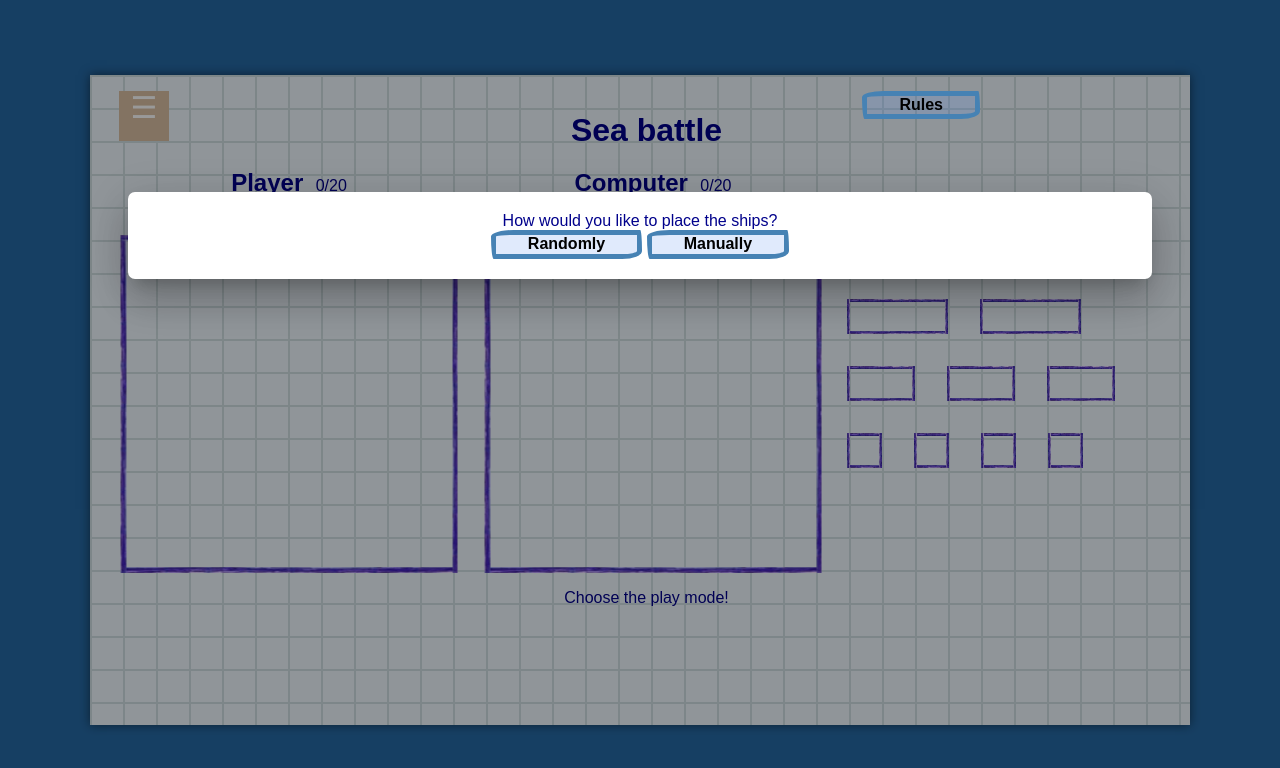
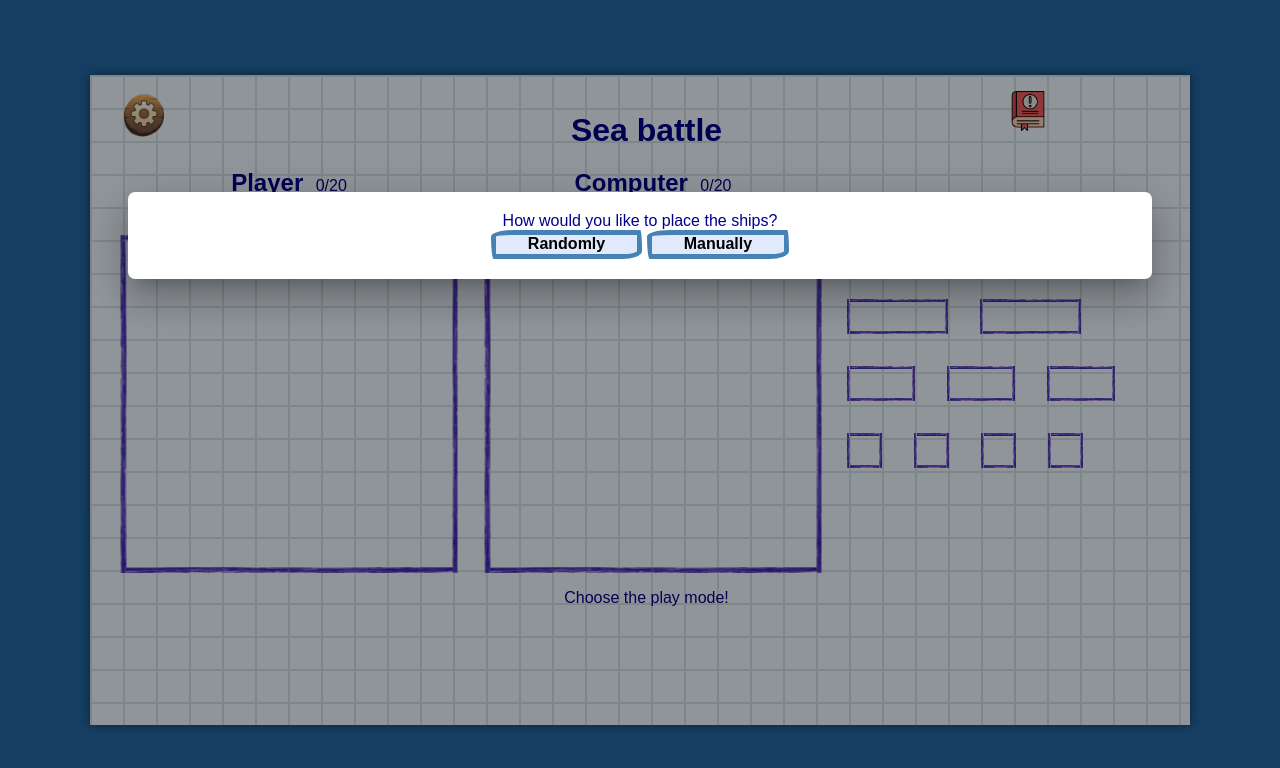
Before and after one commit to ElenaBagriy/sea-battle, a plain HTML site: page index.html in a window 1280 px wide. Drawn offline with nearby package versions, Linux system fonts and the light colour scheme; no server answers; a web font is replaced by a local one.

Commit message:
Some icons

```diff
--- a/index.html
+++ b/index.html
@@ -23,7 +23,7 @@
         </div>
 
         <nav>
-            <div class="burger" id="burger">&#9776;</div>
+            <div class="burger" id="burger"><img src="images/Settings.png" style="width: 50px;"></div>
             <div class="menu" id="menu">
                 <audio id="myAudio">
                     <source src="music.mp3" type="audio/mp3">
@@ -35,8 +35,8 @@
                 </div>
                 <div class="sounds">
                     <p>Sounds:</p>
-                    <button class="onSounds" type="button">On</button>
-                    <button class="offSounds" type="button">Off</button>
+                    <button class="onSounds" type="button" style="border: 0; background-color: transparent;"><img src="images/Soundon.png" alt="Soundon" style="width: 40px;"></button>
+                    <button class="offSounds" type="button" style="border: 0; background-color: transparent;"><img src="images/Soundoff.png" alt="Soundoff" style="width: 40px;"></button>
                 </div>
 
                 <button id="userNameButton" onclick="changeName()">Name</button>
@@ -44,7 +44,7 @@
             </div>
         </nav>
 
-        <button id="rules">Rules</button>
+        <button id="rules"><img src="images/rules.png" alt="rules" style="width: 40px;"></button>
         <div id="modalRulesContainer">
             <div id="modalRules">
                 <pre>Goal: Sink all your opponent's ships before they sink yours.
--- a/style.css
+++ b/style.css
@@ -276,9 +276,11 @@ button {
 }
 
 #rules {
-  z-index: 9000;
+  /* z-index: 9000; */
   position: fixed;
-  right: 300px;
+  right: 200px;
+  background-color: transparent;
+  border: 0;
 }
 
 /* Nav menu */
@@ -289,7 +291,7 @@ nav {
 .burger {
   font-size: 30px;
   cursor: pointer;
-  background-color: #dac0a3;
+  /* background-color: #dac0a3; */
   color: #ffffff;
   position: absolute;
   z-index: 1000;
```
Also changed, not shown: images/Settings.png (added), images/Soundoff.png (added), images/Soundon.png (added), images/rules.png (added), 1 other file.
